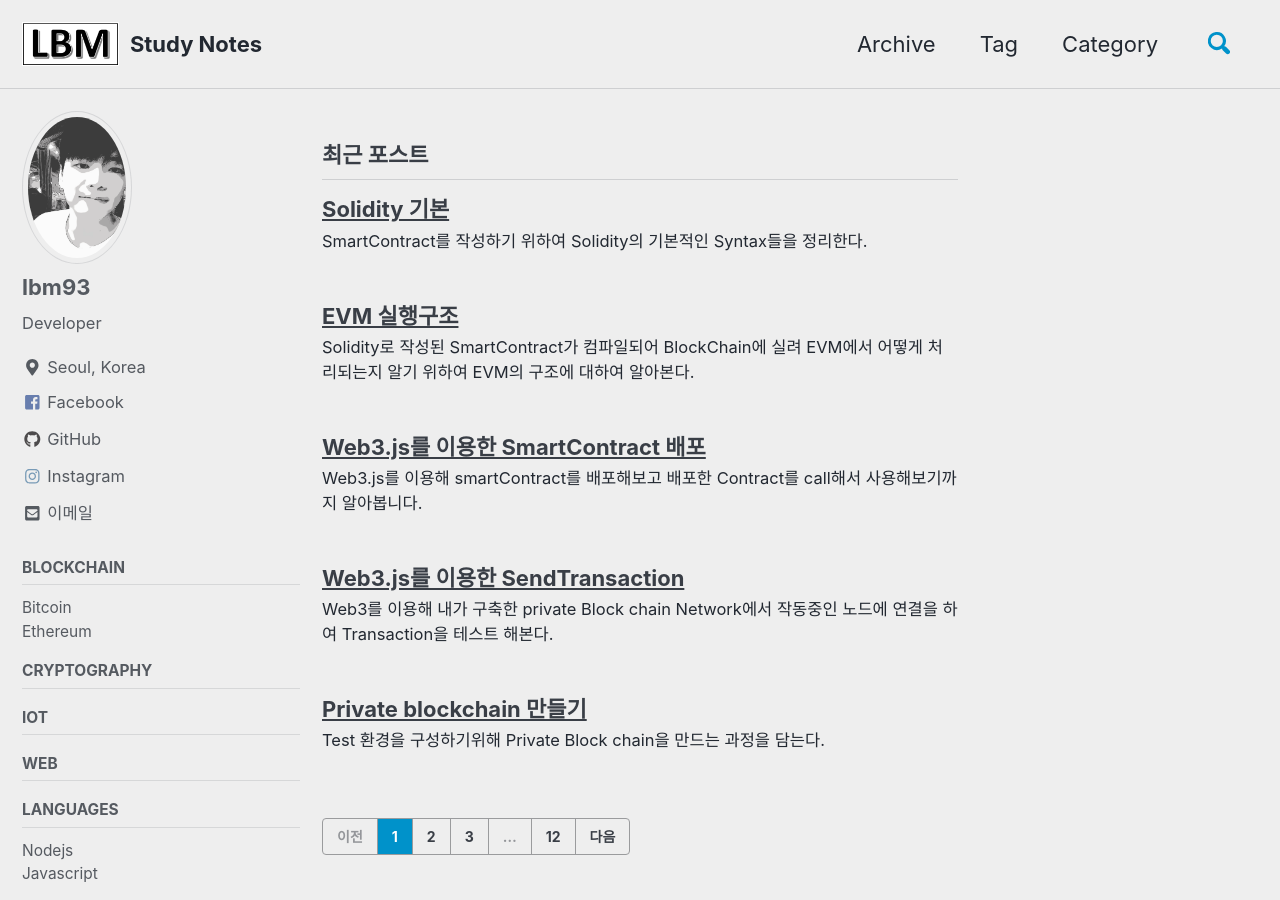
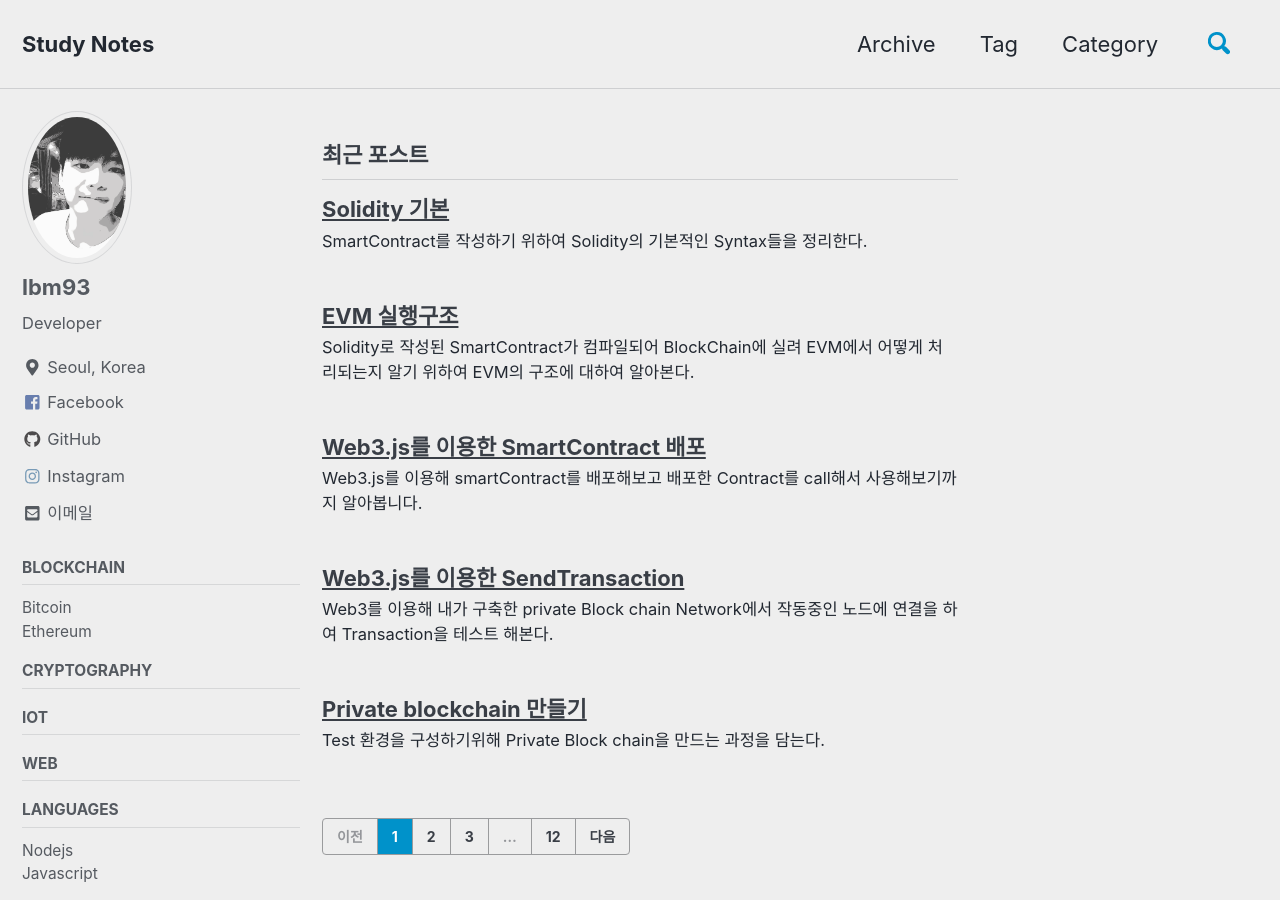
Before and after one commit to lbm93/lbm93.github.io, a Jekyll site: the page built from index.html, in a window 1280 px wide and 900 px high. Built offline with Jekyll 4.4.1, drawn with Linux system fonts in a browser that asks for light colours; cached includes are drawn as plain includes; nearby versions of some CDN libraries; the list of posts is cut into pages by our own code.

Commit message:
img upload

```diff
--- a/_config.yml
+++ b/_config.yml
@@ -23,8 +23,8 @@
 url                      : "https://lbm93.github.io"
 baseurl                  : # the subpath of your site, e.g. "/blog"
 repository               : "lbm93/lbm93.github.io"
-teaser                   : "/assets/images/500x300.png"
-logo                     : "/assets/images/logo.png"
+teaser                   : "/assets/images/teaser.png"
+logo                     : #"/assets/images/logo.png"
 masthead_title           : # overrides the website title displayed in the masthead, use " " for no title
 # breadcrumbs            : false # true, false (default)
 words_per_minute         : 200
```
Also changed, not shown: assets/images/teaser.png (added), 1 other file.
